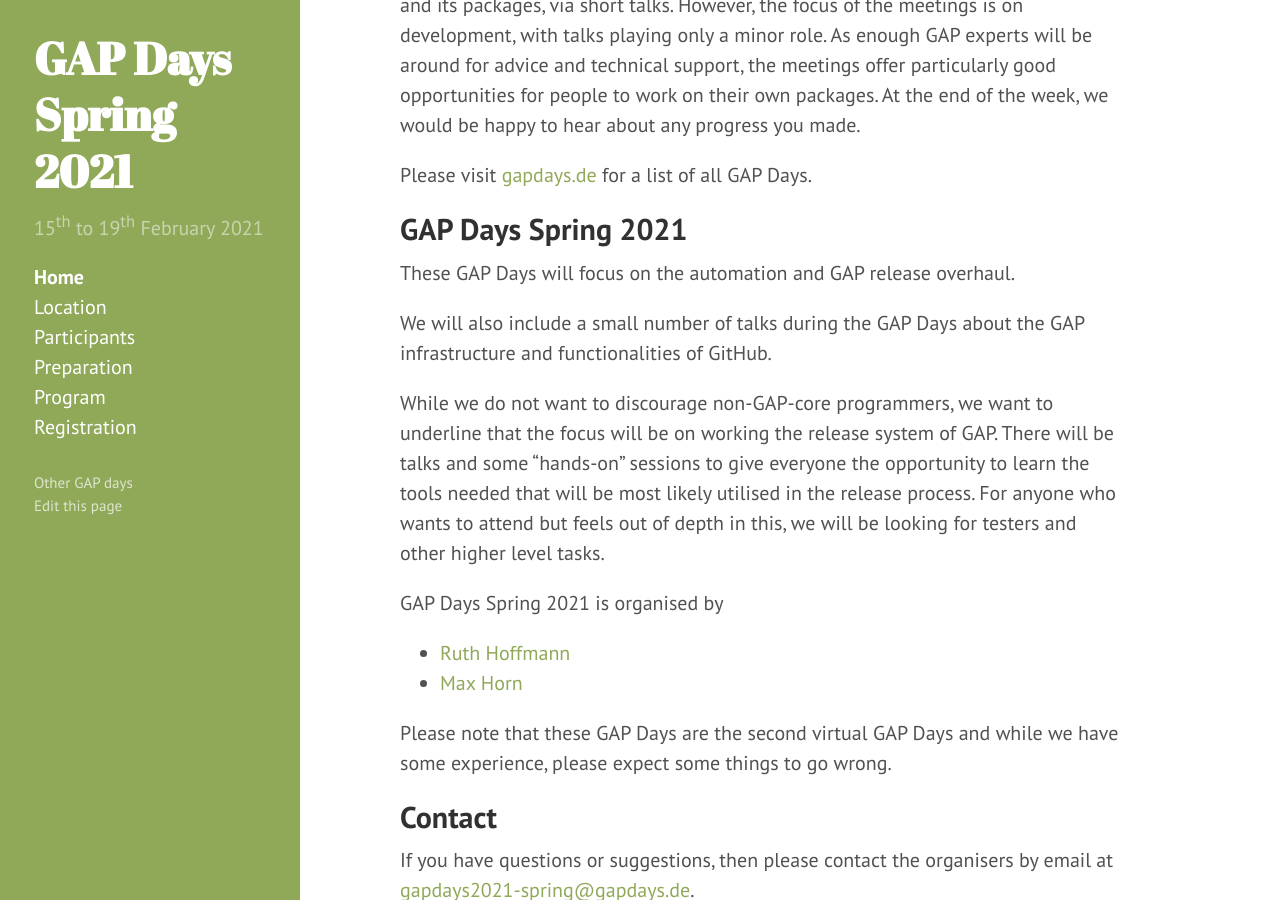
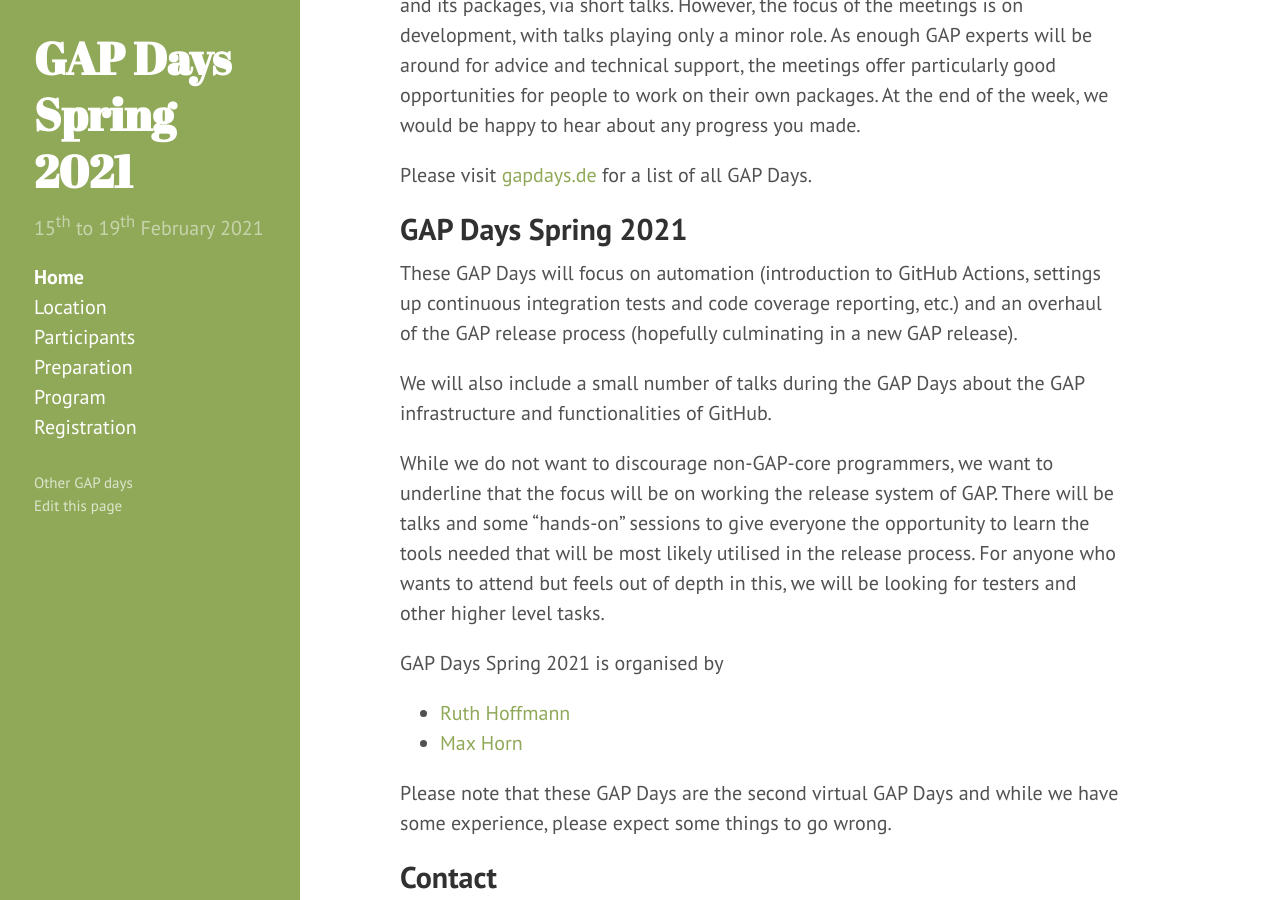
Before and after one commit to gapdays/gapdays2021-spring, a Jekyll site: the page built from index.md, in a window 1280 px wide and 900 px high, scrolled down 504 px. Built offline with Jekyll 4.4.1, drawn with Linux system fonts in a browser that asks for light colours.

Commit message:
Update index.md

```diff
--- a/index.md
+++ b/index.md
@@ -25,7 +25,7 @@ Please visit [gapdays.de](https://www.gapdays.de) for a list of all GAP Days.
 
 ## {{ site.title }}
 
-These GAP Days will focus on the automation and GAP release overhaul.
+These GAP Days will focus on automation (introduction to GitHub Actions, settings up continuous integration tests and code coverage reporting, etc.) and an overhaul of the GAP release process (hopefully culminating in a new GAP release).
 
 We will also include a small number of talks during the GAP Days about the GAP infrastructure and functionalities of GitHub.
 
```
